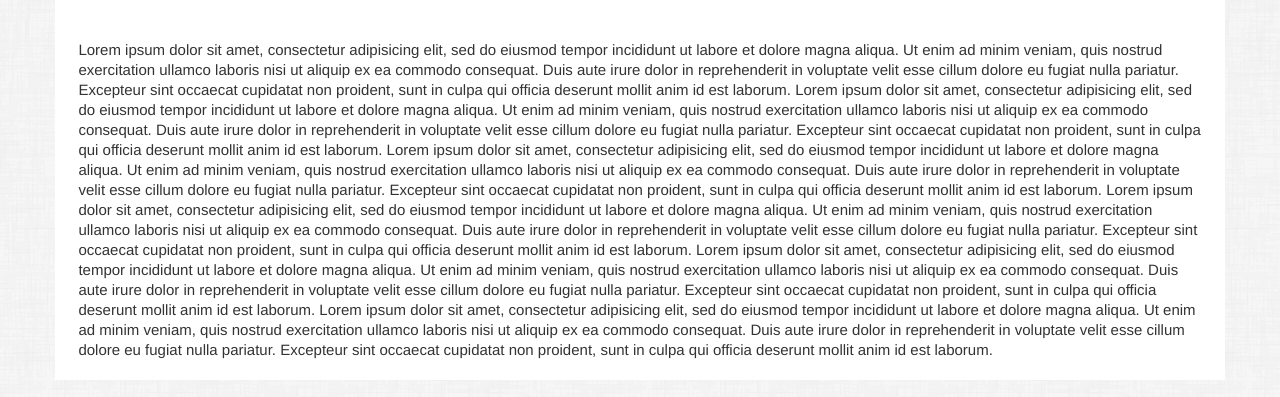
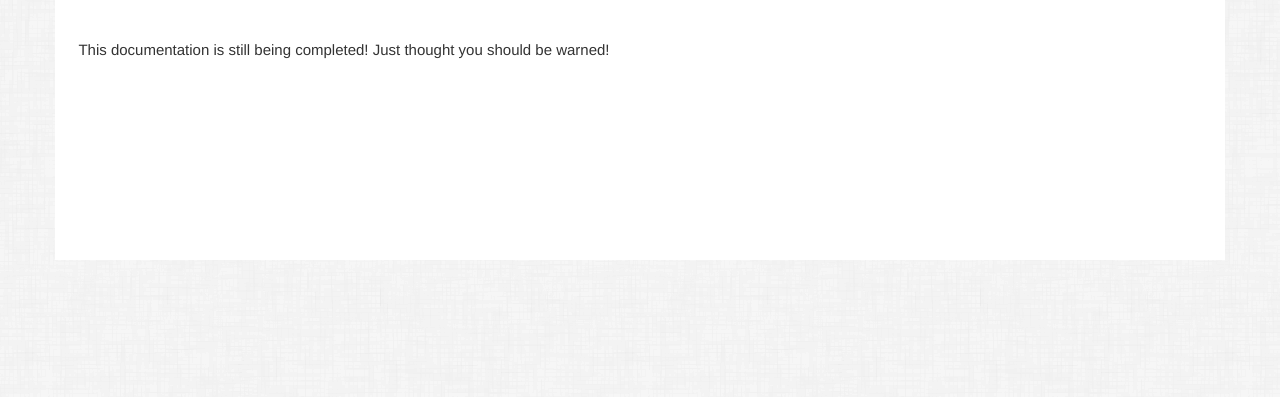
Before and after one commit to MissionalDigerati/vts_docs, a PHP site: page / in a window 1280 px wide. Shown: the part 190-587 px from the top of the page. Run offline with PHP 8.4, Linux system fonts and the light colour scheme; some libraries are stand-ins or nearby versions.

Commit message:
Added a warning to the homepage.

```diff
--- a/index.php
+++ b/index.php
@@ -48,18 +48,7 @@
 			<div class="inner">
 				<div class="container home">
 					  <div class="padded_content">
-							<!-- Content Here -->
-							Lorem ipsum dolor sit amet, consectetur adipisicing elit, sed do eiusmod tempor incididunt ut labore et dolore magna aliqua. Ut enim ad minim veniam, quis nostrud exercitation ullamco laboris nisi ut aliquip ex ea commodo consequat. Duis aute irure dolor in reprehenderit in voluptate velit esse cillum dolore eu fugiat nulla pariatur. Excepteur sint occaecat cupidatat non proident, sunt in culpa qui officia deserunt mollit anim id est laborum.
-
-							Lorem ipsum dolor sit amet, consectetur adipisicing elit, sed do eiusmod tempor incididunt ut labore et dolore magna aliqua. Ut enim ad minim veniam, quis nostrud exercitation ullamco laboris nisi ut aliquip ex ea commodo consequat. Duis aute irure dolor in reprehenderit in voluptate velit esse cillum dolore eu fugiat nulla pariatur. Excepteur sint occaecat cupidatat non proident, sunt in culpa qui officia deserunt mollit anim id est laborum.
-
-							Lorem ipsum dolor sit amet, consectetur adipisicing elit, sed do eiusmod tempor incididunt ut labore et dolore magna aliqua. Ut enim ad minim veniam, quis nostrud exercitation ullamco laboris nisi ut aliquip ex ea commodo consequat. Duis aute irure dolor in reprehenderit in voluptate velit esse cillum dolore eu fugiat nulla pariatur. Excepteur sint occaecat cupidatat non proident, sunt in culpa qui officia deserunt mollit anim id est laborum.
-
-							Lorem ipsum dolor sit amet, consectetur adipisicing elit, sed do eiusmod tempor incididunt ut labore et dolore magna aliqua. Ut enim ad minim veniam, quis nostrud exercitation ullamco laboris nisi ut aliquip ex ea commodo consequat. Duis aute irure dolor in reprehenderit in voluptate velit esse cillum dolore eu fugiat nulla pariatur. Excepteur sint occaecat cupidatat non proident, sunt in culpa qui officia deserunt mollit anim id est laborum.
-
-							Lorem ipsum dolor sit amet, consectetur adipisicing elit, sed do eiusmod tempor incididunt ut labore et dolore magna aliqua. Ut enim ad minim veniam, quis nostrud exercitation ullamco laboris nisi ut aliquip ex ea commodo consequat. Duis aute irure dolor in reprehenderit in voluptate velit esse cillum dolore eu fugiat nulla pariatur. Excepteur sint occaecat cupidatat non proident, sunt in culpa qui officia deserunt mollit anim id est laborum.
-
-							Lorem ipsum dolor sit amet, consectetur adipisicing elit, sed do eiusmod tempor incididunt ut labore et dolore magna aliqua. Ut enim ad minim veniam, quis nostrud exercitation ullamco laboris nisi ut aliquip ex ea commodo consequat. Duis aute irure dolor in reprehenderit in voluptate velit esse cillum dolore eu fugiat nulla pariatur. Excepteur sint occaecat cupidatat non proident, sunt in culpa qui officia deserunt mollit anim id est laborum.
+					  	This documentation is still being completed!  Just thought you should be warned!
 						</div>
 					</div>
 				</div>
```
